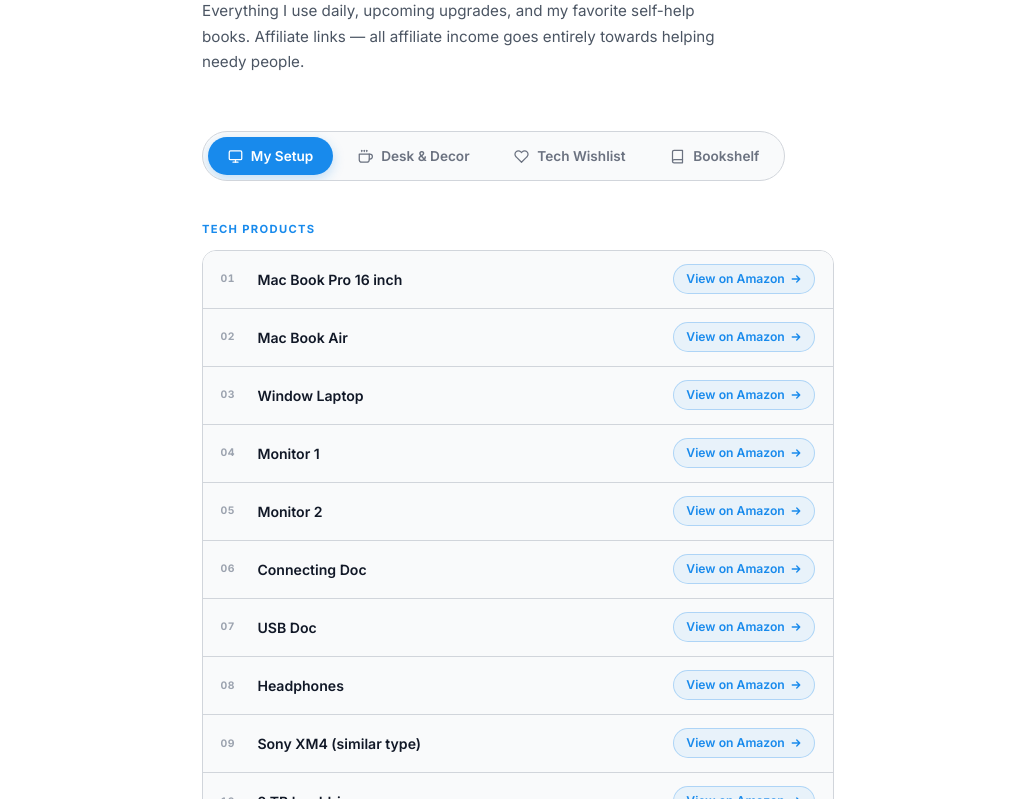
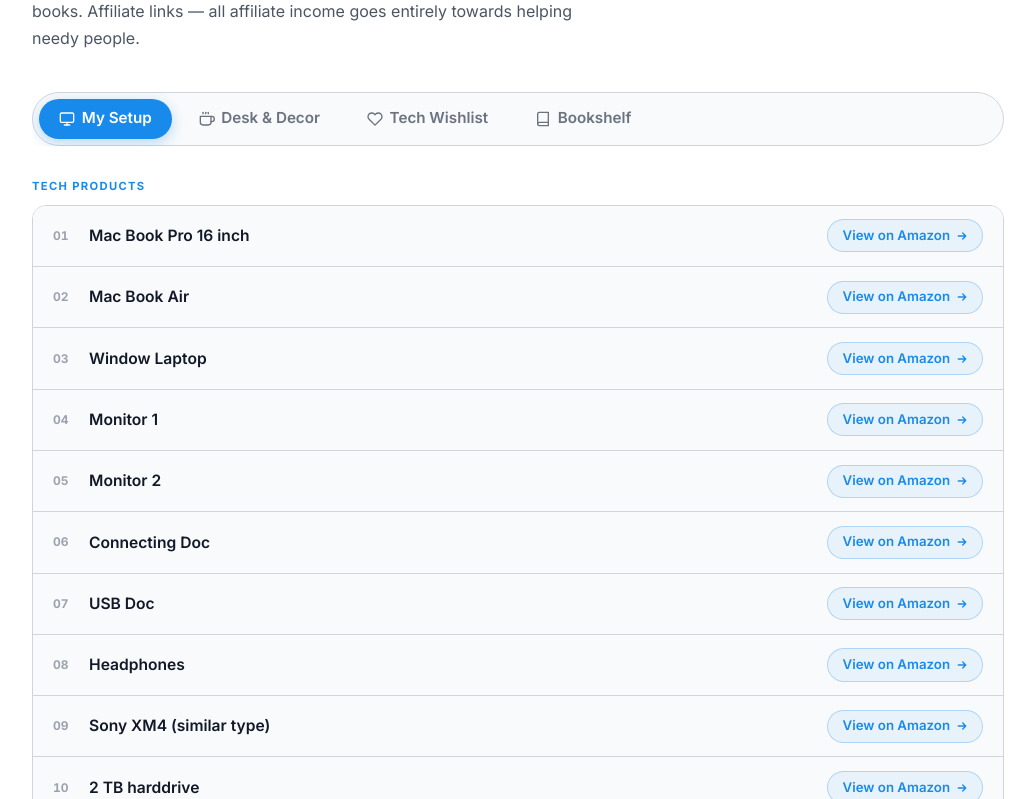
Before and after one commit to Aarsh30/Profile-Portfilio, an Astro site: page /gear in a window 1280 px wide. Shown: the part 301-1100 px from the top of the page, without its empty margins (122-1157 px from the left). Built offline with nearby package versions, Linux system fonts and the light colour scheme; Astro itself is replaced by a stand-in of ours.

```diff
--- a/src/layouts/Layout.astro
+++ b/src/layouts/Layout.astro
@@ -92,14 +92,20 @@ const animations = {
 
       /* Smooth scroll behaviour for the entire page */
       html { scroll-behavior: smooth; }
+      /* overflow-x: clip on html/body prevents horizontal scroll without breaking
+         position:sticky. The main element also gets overflow-x:hidden as a hard
+         cap so no child can widen the page beyond the viewport. */
+      html, body { overflow-x: clip; }
+      main { overflow-x: hidden; max-width: 100vw; }
     </style>
   </head>
-  <body class="bg-canvas text-snow font-inter transition-colors duration-300 min-h-screen overflow-x-hidden selection:bg-smoke selection:text-snow">
+  <body class="bg-canvas text-snow font-inter transition-colors duration-300 min-h-screen selection:bg-smoke selection:text-snow">
     <!-- Foreground Content -->
     <Header />
 
     <motion.main
-      className="flex flex-col gap-32 w-full relative z-10"
+      className="flex flex-col gap-32 w-full min-w-0 relative z-10"
+      style={{ maxWidth: '100vw', overflowX: 'hidden' }}
       variants={animations}
       initial="initial"
       animate="animate"
--- a/src/pages/gear.astro
+++ b/src/pages/gear.astro
@@ -238,7 +238,7 @@ import booksData from '@data/booksData';
   </div>
 </Layout>
 
-<script>
+<script is:inline>
   // Setup client-side tab toggling
   const setupTabs = () => {
     const tabs = document.querySelectorAll('.gear-tab-btn');
@@ -279,53 +279,49 @@ import booksData from '@data/booksData';
 </script>
 
 <style>
+  /* ─── Outer shell ───────────────────────────────────────────────────── */
   .gear-page {
-    max-width: 760px;
+    width: 100%;
+    max-width: 1100px;
     margin: 0 auto;
-    padding: 0 1.5rem 6rem;
+    box-sizing: border-box;
+    padding: 4rem 1rem 5.5rem;   /* 4rem top gap below sticky header */
   }
+  @media (min-width: 640px)  { .gear-page { padding: 4rem 2rem   5rem; } }
+  @media (min-width: 768px)  { .gear-page { padding: 5rem 3rem   3rem; } }
+  @media (min-width: 1024px) { .gear-page { padding: 5rem 4rem   3rem; } }
 
-  @media (min-width: 768px) {
-    .gear-page {
-      padding: 0 3rem 6rem;
-    }
-  }
-
-  @media (min-width: 1024px) {
-    .gear-page {
-      padding: 0 4rem 6rem;
-    }
-  }
-
-  /* ── Hero ─────────────────────────────────────── */
+  /* ─── Hero ─────────────────────────────────────────────────────────── */
   .gear-hero {
-    padding: 4rem 0 2rem;
     display: flex;
     flex-direction: column;
-    gap: 1rem;
+    gap: 0.75rem;
+    margin-bottom: 2rem;
   }
+  @media (min-width: 640px) { .gear-hero { gap: 1rem; margin-bottom: 2.5rem; } }
 
   .gear-tag {
     display: inline-block;
     font-size: 0.72rem;
     font-weight: 700;
-    letter-spacing: 0.12em;
+    letter-spacing: 0.1em;
     text-transform: uppercase;
     color: #188aec;
     background: rgba(24,138,236,0.1);
     border: 1px solid rgba(24,138,236,0.25);
-    padding: 0.28rem 0.8rem;
+    padding: 0.3rem 0.85rem;
     border-radius: 9999px;
     width: fit-content;
   }
 
   .gear-title {
-    font-size: clamp(2rem, 5vw, 3rem);
+    font-size: clamp(1.8rem, 6vw, 3.5rem);
     font-weight: 800;
     color: var(--color-snow);
     line-height: 1.1;
     margin: 0;
     letter-spacing: -0.02em;
+    overflow-wrap: break-word;
   }
 
   .gear-subtitle {
@@ -333,107 +329,103 @@ import booksData from '@data/booksData';
     color: var(--color-fog-text);
     line-height: 1.7;
     margin: 0;
-    max-width: 520px;
+    overflow-wrap: break-word;
   }
+  @media (min-width: 640px) { .gear-subtitle { font-size: 1rem; max-width: 560px; } }
 
-  /* ── Tabbed Interface ─────────────────────────── */
+  /* ─── Tabs ──────────────────────────────────────────────────────────── */
+  /* Mobile: 2×2 grid — never overflows */
   .gear-tabs-container {
-    margin: 1.5rem 0 2.5rem;
-    display: flex;
-    justify-content: flex-start;
+    margin-bottom: 2rem;
+    width: 100%;
+    box-sizing: border-box;
   }
 
   .gear-tabs {
-    display: inline-flex;
-    padding: 0.3rem;
+    display: grid;
+    grid-template-columns: 1fr 1fr;
+    gap: 0.35rem;
+    padding: 0.35rem;
     background: var(--color-carbon-surface);
     border: 1px solid var(--color-ferrite-border);
-    border-radius: 9999px;
-    gap: 0.3rem;
-    max-width: 100%;
-    overflow-x: auto;
-    scrollbar-width: none; /* Hide scrollbar for standard browsers */
+    border-radius: 16px;
+    width: 100%;
+    box-sizing: border-box;
   }
 
-  .gear-tabs::-webkit-scrollbar {
-    display: none; /* Hide scrollbar for Safari/Chrome */
+  /* ≥640px: pill strip (scrollable if needed) */
+  @media (min-width: 640px) {
+    .gear-tabs-container {
+      overflow-x: auto;
+      scrollbar-width: none;
+      -ms-overflow-style: none;
+    }
+    .gear-tabs-container::-webkit-scrollbar { display: none; }
+    .gear-tabs {
+      display: flex;
+      flex-wrap: nowrap;
+      border-radius: 9999px;
+      min-width: max-content;
+      width: 100%;
+    }
   }
 
   .gear-tab-btn {
     display: inline-flex;
     align-items: center;
-    gap: 0.5rem;
-    padding: 0.55rem 1.25rem;
+    justify-content: center;
+    gap: 0.4rem;
+    min-height: 44px;
+    padding: 0.5rem 0.4rem;
     border: none;
-    border-radius: 9999px;
-    font-size: 0.85rem;
+    border-radius: 11px;
+    font-size: 0.82rem;
     font-weight: 600;
     color: var(--color-pewter-text);
     background: transparent;
     cursor: pointer;
-    transition: all 0.2s cubic-bezier(0.4, 0, 0.2, 1);
+    transition: all 0.2s ease;
     white-space: nowrap;
-    flex-shrink: 0;
     outline: none;
+    -webkit-tap-highlight-color: transparent;
+    width: 100%;
+    box-sizing: border-box;
   }
+  @media (min-width: 640px) {
+    .gear-tab-btn {
+      border-radius: 9999px;
+      padding: 0.55rem 1.3rem;
+      font-size: 0.95rem;
+      min-height: unset;
+      width: auto;
+    }
+  }
+  .gear-tab-btn:hover { color: var(--color-snow); background: rgba(24,138,236,0.06); }
+  .gear-tab-btn.active { color: #fff; background: #188aec; box-shadow: 0 4px 14px rgba(24,138,236,0.3); }
 
-  .gear-tab-btn:hover {
-    color: var(--color-snow);
-    background: rgba(24, 138, 236, 0.05);
-  }
+  .tab-icon { width: 14px; height: 14px; flex-shrink: 0; }
+  @media (min-width: 640px) { .tab-icon { width: 16px; height: 16px; } }
 
-  .gear-tab-btn.active {
-    color: #ffffff;
-    background: #188aec;
-    box-shadow: 0 4px 12px rgba(24, 138, 236, 0.25);
-  }
+  /* ─── Panes ─────────────────────────────────────────────────────────── */
+  .gear-pane { display: none; }
+  .gear-pane.active { display: block; }
 
-  .tab-icon {
-    width: 15px;
-    height: 15px;
-    flex-shrink: 0;
-  }
+  /* ─── Lists ─────────────────────────────────────────────────────────── */
+  .gear-lists { display: flex; flex-direction: column; gap: 2rem; }
+  @media (min-width: 640px) { .gear-lists { gap: 2.5rem; } }
 
-  .gear-pane {
-    display: none;
-    opacity: 0;
-    transform: translateY(10px);
-    transition: opacity 0.3s cubic-bezier(0.4, 0, 0.2, 1), transform 0.3s cubic-bezier(0.4, 0, 0.2, 1);
-  }
-
-  .gear-pane.active {
-    display: block;
-    opacity: 1;
-    transform: translateY(0);
-  }
-
-  /* ── Lists container ──────────────────────────── */
-  .gear-lists {
-    display: flex;
-    flex-direction: column;
-    gap: 2.5rem;
-  }
-
-  /* ── Category ─────────────────────────────────── */
-  .gear-cat {
-    display: flex;
-    flex-direction: column;
-    gap: 0.4rem;
-  }
+  .gear-cat { display: flex; flex-direction: column; gap: 0.4rem; }
 
   .gear-cat-label {
-    display: flex;
-    align-items: center;
-    gap: 0.5rem;
     font-size: 0.7rem;
     font-weight: 700;
     letter-spacing: 0.12em;
     text-transform: uppercase;
     color: #188aec;
-    margin-bottom: 0.35rem;
+    margin-bottom: 0.25rem;
   }
 
-  /* ── List ─────────────────────────────────────── */
+  /* ─── List card ─────────────────────────────────────────────────────── */
   .gear-list {
     list-style: none;
     margin: 0;
@@ -441,146 +433,150 @@ import booksData from '@data/booksData';
     border: 1px solid var(--color-ferrite-border);
     border-radius: 14px;
     overflow: hidden;
+    width: 100%;
+    box-sizing: border-box;
   }
 
-  /* ── Row ──────────────────────────────────────── */
+  /* ─── Row (mobile: stacked, desktop: side-by-side) ──────────────────── */
   .gear-row {
     display: flex;
-    align-items: center;
-    justify-content: space-between;
-    gap: 1rem;
-    padding: 0.85rem 1.1rem;
+    flex-direction: column;
+    gap: 0.75rem;
+    padding: 0.9rem 1rem;
     border-bottom: 1px solid var(--color-ferrite-border);
     background: var(--color-carbon-surface);
     transition: background 0.15s ease;
+    box-sizing: border-box;
+    width: 100%;
   }
+  @media (min-width: 640px) {
+    .gear-row {
+      flex-direction: row;
+      align-items: center;
+      justify-content: space-between;
+      padding: 0.85rem 1.25rem;
+    }
+  }
+  .gear-row:last-child { border-bottom: none; }
+  .gear-row:hover { background: rgba(24,138,236,0.04); }
 
-  .gear-row:last-child {
-    border-bottom: none;
-  }
-
-  .gear-row:hover {
-    background: rgba(24, 138, 236, 0.04);
-  }
-
-  /* Left side */
   .gear-row-left {
     display: flex;
-    align-items: center;
-    gap: 0.8rem;
+    align-items: flex-start;
+    gap: 0.75rem;
     min-width: 0;
+    flex: 1;
   }
+  @media (min-width: 640px) { .gear-row-left { align-items: center; } }
 
   .gear-row-num {
-    font-size: 0.65rem;
+    font-size: 0.75rem;
     font-weight: 700;
     font-variant-numeric: tabular-nums;
     color: var(--color-steel-text);
     flex-shrink: 0;
-    letter-spacing: 0.04em;
+    padding-top: 0.15rem;
     min-width: 1.5rem;
   }
+  @media (min-width: 640px) { .gear-row-num { padding-top: 0; } }
 
   .gear-row-info {
     display: flex;
-    align-items: center;
-    gap: 0.55rem;
+    flex-direction: column;
+    gap: 0.25rem;
     min-width: 0;
-    flex-wrap: wrap;
+    flex: 1;
+  }
+  @media (min-width: 640px) {
+    .gear-row-info { flex-direction: row; align-items: center; gap: 0.5rem; }
   }
 
   .gear-row-name {
-    font-size: 0.88rem;
+    font-size: 0.975rem;
     font-weight: 600;
     color: var(--color-snow);
+    line-height: 1.4;
+    overflow-wrap: break-word;
   }
 
   .gear-row-badge {
-    font-size: 0.6rem;
+    display: inline-block;
+    font-size: 0.63rem;
     font-weight: 700;
     letter-spacing: 0.08em;
     text-transform: uppercase;
     color: #188aec;
-    background: rgba(24, 138, 236, 0.1);
-    border: 1px solid rgba(24, 138, 236, 0.25);
-    padding: 0.15rem 0.5rem;
+    background: rgba(24,138,236,0.1);
+    border: 1px solid rgba(24,138,236,0.25);
+    padding: 0.15rem 0.45rem;
     border-radius: 9999px;
+    width: fit-content;
     flex-shrink: 0;
   }
 
-  /* Right side — link */
+  /* Row link — full width on mobile, auto on desktop */
   .gear-row-link {
-    display: inline-flex;
+    display: flex;
     align-items: center;
-    gap: 0.3rem;
-    font-size: 0.76rem;
+    justify-content: center;
+    gap: 0.35rem;
+    font-size: 0.875rem;
     font-weight: 600;
     color: #188aec;
     text-decoration: none;
-    white-space: nowrap;
+    padding: 0.6rem 1rem;
+    border: 1px solid rgba(24,138,236,0.28);
+    border-radius: 9px;
+    background: rgba(24,138,236,0.07);
+    transition: background 0.15s, border-color 0.15s, transform 0.15s;
+    width: 100%;
+    box-sizing: border-box;
+    min-height: 44px;
+    -webkit-tap-highlight-color: transparent;
     flex-shrink: 0;
-    padding: 0.3rem 0.8rem;
-    border: 1px solid rgba(24, 138, 236, 0.28);
-    border-radius: 9999px;
-    background: rgba(24, 138, 236, 0.07);
-    transition: background 0.15s, border-color 0.15s, transform 0.15s;
+  }
+  @media (min-width: 640px) {
+    .gear-row-link {
+      width: auto;
+      border-radius: 9999px;
+      padding: 0.35rem 0.9rem;
+      font-size: 0.83rem;
+      min-height: unset;
+    }
+    .gear-row-link:hover {
+      background: rgba(24,138,236,0.14);
+      border-color: rgba(24,138,236,0.5);
+      transform: translateX(2px);
+    }
   }
 
-  .gear-row-link:hover {
-    background: rgba(24, 138, 236, 0.16);
-    border-color: rgba(24, 138, 236, 0.5);
-    transform: translateX(2px);
-  }
-
-  /* ── Bottom note ──────────────────────────────── */
+  /* ─── Bottom note ───────────────────────────────────────────────────── */
   .gear-note {
     display: flex;
     flex-direction: column;
     align-items: center;
-    gap: 0.65rem;
+    gap: 0.6rem;
     text-align: center;
-    padding: 1.75rem 2rem;
+    padding: 1.5rem 1.25rem;
     border-radius: 14px;
-    border: 1px solid rgba(24, 138, 236, 0.2);
-    background: rgba(24, 138, 236, 0.04);
-    margin-top: 3rem;
+    border: 1px solid rgba(24,138,236,0.2);
+    background: rgba(24,138,236,0.04);
+    margin-top: 2.5rem;
+    width: 100%;
+    box-sizing: border-box;
   }
+  @media (min-width: 640px) { .gear-note { padding: 2rem 2.5rem; margin-top: 3.5rem; } }
 
   .gear-note-main {
-    font-size: 0.87rem;
+    font-size: 0.9rem;
     color: var(--color-mist-text);
     line-height: 1.7;
     margin: 0;
-    max-width: 460px;
   }
+  @media (min-width: 640px) { .gear-note-main { font-size: 1rem; max-width: 520px; } }
+  .gear-note-main strong { color: #188aec; font-weight: 700; }
 
-  .gear-note-main strong {
-    color: #188aec;
-    font-weight: 700;
-  }
-
-  .gear-note-sub {
-    font-size: 0.76rem;
-    color: var(--color-steel-text);
-    margin: 0;
-  }
-
-  .gear-note-sub a {
-    color: #188aec;
-    text-decoration: none;
-    font-weight: 600;
-    border-bottom: 1px solid rgba(24,138,236,0.3);
-  }
-
-  .gear-note-sub a:hover {
-    color: #4fa8f5;
-    border-color: rgba(79,168,245,0.5);
-  }
-
-  /* ── Mobile Layout Adjustments ───────────────── */
-  @media (max-width: 640px) {
-    .gear-tabs-container {
-      justify-content: flex-start;
-    }
-  }
+  .gear-note-sub { font-size: 0.8rem; color: var(--color-steel-text); margin: 0; }
+  .gear-note-sub a { color: #188aec; text-decoration: none; font-weight: 600; border-bottom: 1px solid rgba(24,138,236,0.3); }
+  .gear-note-sub a:hover { color: #4fa8f5; border-color: rgba(79,168,245,0.5); }
 </style>
```
